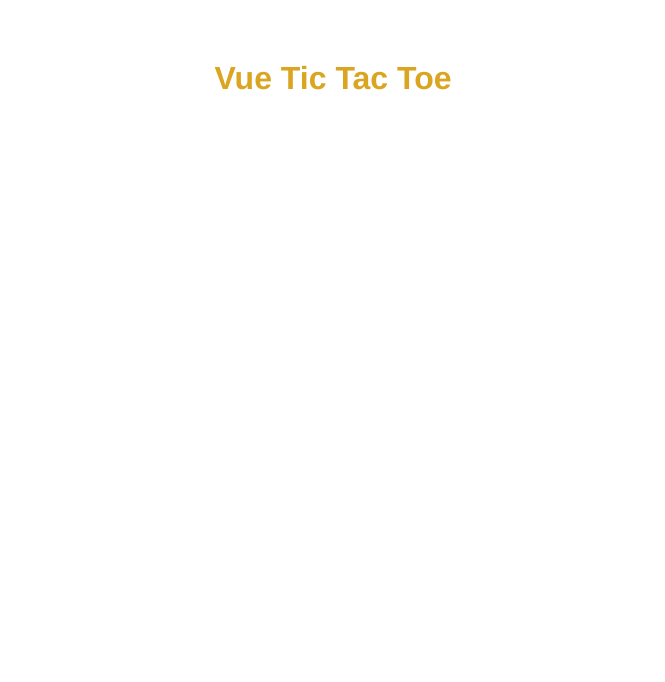
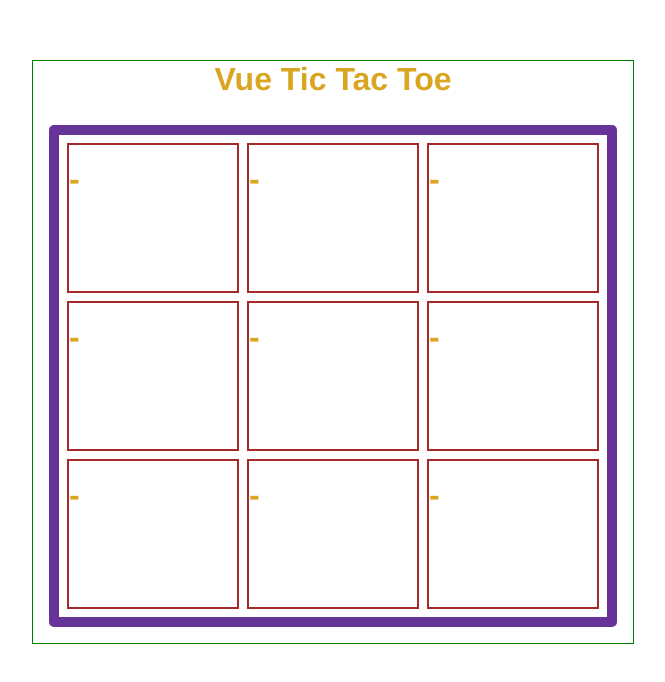
Before and after one commit to railsstudent/vue-tic-tac-toe, a Vue app: page / in a window 1280 px wide. Shown: the top 682 px of the page, without its empty margins (307-972 px from the left). Built offline with nearby package versions, Linux system fonts and the light colour scheme.

Commit message:
feat: game, board and square components.  Add CSS styling
Signed-off-by: Connie Leung <cleung334@gmail.com>

```diff
--- a/src/App.vue
+++ b/src/App.vue
@@ -17,12 +17,26 @@ export default class App extends Vue {}
 </script>
 
 <style lang="scss">
+* {
+  box-sizing: content-box;
+  padding: 0;
+  margin: 0;
+}
+
+body {
+  width: 100vw;
+  min-height: 100%;
+  height: 100vh;
+}
+
 #app {
   font-family: Avenir, Helvetica, Arial, sans-serif;
   -webkit-font-smoothing: antialiased;
   -moz-osx-font-smoothing: grayscale;
-  text-align: center;
-  color: #2c3e50;
   margin-top: 60px;
+
+  display: flex;
+  justify-content: center;
+  align-items: center;
 }
 </style>
--- /dev/null
+++ b/src/components/Board.vue
@@ -0,0 +1,64 @@
+<template>
+  <div class="board">
+    <Square
+      class="square"
+      v-for="(square, i) of board"
+      :key="`square-${i}`"
+      :value="square"
+    ></Square>
+  </div>
+</template>
+
+<script lang="ts">
+import { Component, Vue, Provide } from "vue-property-decorator";
+import Square from "./Square.vue";
+
+const PLAYER_X = 'X';
+const PLAYER_Y = 'O';
+
+@Component({
+  components: {
+    Square
+  }
+})
+export default class Board extends Vue {
+  @Provide()
+  board: string[] = [];
+
+  mounted() {
+    this.board = Array(9).fill("-");
+    console.log("board", this.board);
+  }
+}
+</script>
+
+<!-- Add "scoped" attribute to limit CSS to this component only -->
+<style scoped lang="scss">
+.board {
+  --width: 150px;
+
+  display: grid;
+  grid-gap: 0.5rem;
+  grid-template-columns: repeat(3, minmax(var(--width), 1fr));
+  grid-template-rows: repeat(3, minmax(var(--width), 1fr));
+
+  padding: 0.5rem;
+
+  // border: 3px solid chocolate;
+  .square {
+    border: 2px solid brown;
+  }
+}
+
+@media screen and (max-width: 400px) {
+  .board {
+    --width: 50px;
+  }
+}
+
+@media screen and (min-width: 401px) and (max-width: 600px) {
+  .board {
+    --width: 100px;
+  }
+}
+</style>
--- a/src/components/Game.vue
+++ b/src/components/Game.vue
@@ -1,23 +1,58 @@
 <template>
-  <div class="hello">
+  <div class="game">
     <h1>Vue Tic Tac Toe</h1>
+    <Board></Board>
   </div>
 </template>
 
 <script lang="ts">
 import { Component, Vue } from "vue-property-decorator";
+import Board from "./Board.vue";
 
-@Component
-export default class Game extends Vue {
-
-}
+@Component({
+  components: {
+    Board
+  }
+})
+export default class Game extends Vue {}
 </script>
 
 <!-- Add "scoped" attribute to limit CSS to this component only -->
 <style scoped lang="scss">
 h1 {
+  --title-font: 2em;
+
   color: goldenrod;
-  font-size: 2rem;
+  font-size: var(--title-font);
   font-weight: 600;
+  text-align: center;
+  height: 3rem;
+}
+
+.game {
+  display: block;
+  width: 100%;
+  max-width: 600px;
+  height: 100%;
+  max-height: 600px;
+  border: 1px solid green;
+
+  .board {
+    margin: 1rem;
+    border: 10px solid rebeccapurple;
+    border-radius: 5px;
+  }
+}
+
+@media screen and (max-width: 400px) {
+  h1 {
+    --title-font: 1.5em;
+  }
+}
+
+@media screen and (min-width: 401px) and (max-width: 600px) {
+  h1 {
+    --title-font: 1.75em;
+  }
 }
 </style>
--- /dev/null
+++ b/src/components/Square.vue
@@ -0,0 +1,25 @@
+<template>
+  <div>
+    <h1>{{ value }}</h1>
+  </div>
+</template>
+
+<script lang="ts">
+import { Component, Vue, Prop } from "vue-property-decorator";
+
+@Component
+export default class Square extends Vue {
+  @Prop()
+  value: string;
+}
+</script>
+
+<!-- Add "scoped" attribute to limit CSS to this component only -->
+<style scoped lang="scss">
+h1 {
+  color: goldenrod;
+  font-size: 2rem;
+  font-weight: 600;
+  margin: 1rem auto;
+}
+</style>
--- a/tsconfig.json
+++ b/tsconfig.json
@@ -9,6 +9,7 @@
     "experimentalDecorators": true,
     "esModuleInterop": true,
     "allowSyntheticDefaultImports": true,
+    "strictPropertyInitialization": false,
     "sourceMap": true,
     "baseUrl": ".",
     "types": [
```
Also changed, not shown: src/components/HelloWorld.vue (deleted, +0 -138 lines).
